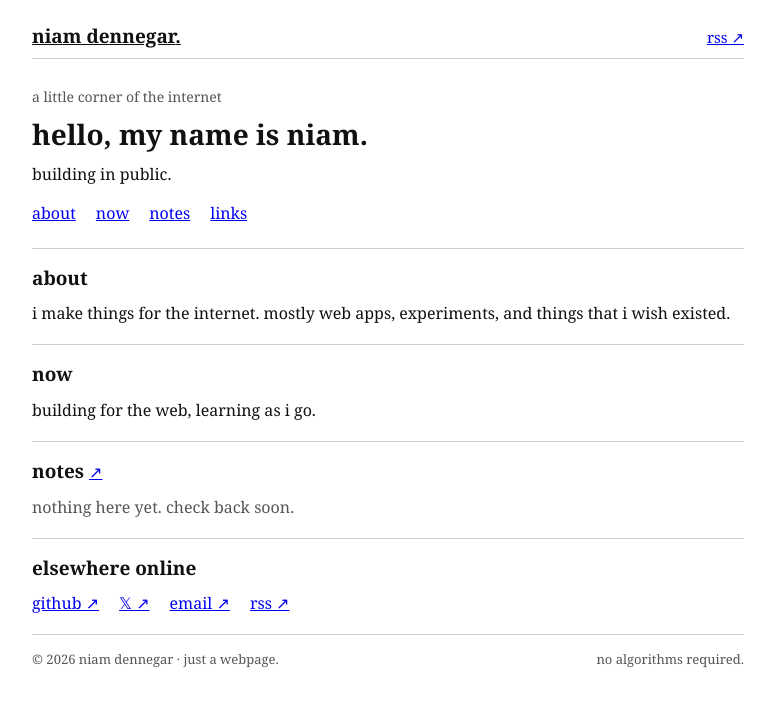
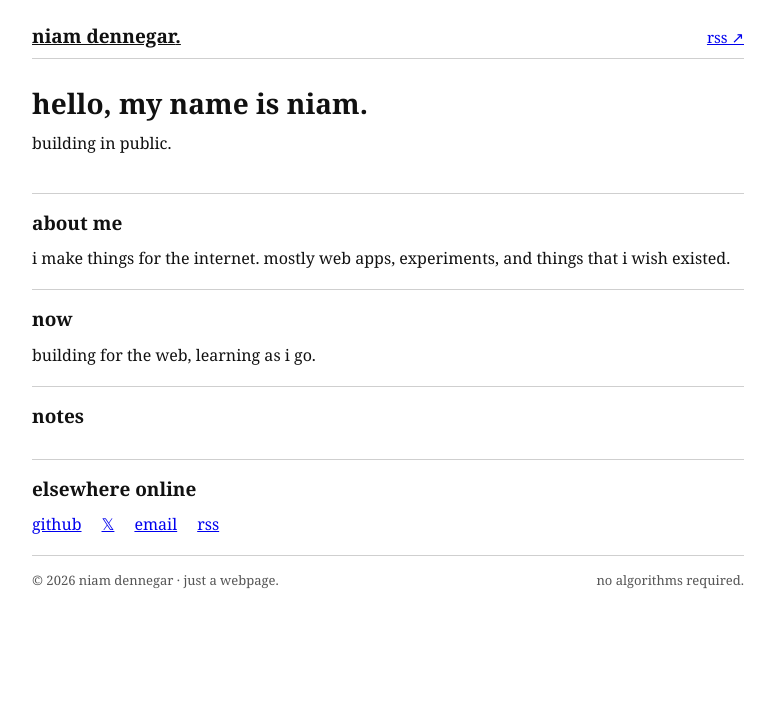
Before and after one commit to iamniam/niam.gg, a Jekyll site: the page built from index.html, in a window 1280 px wide. Shown: the top 707 px of the page, without its empty margins (252-1027 px from the left). Built offline with Jekyll 4.4.1, drawn with Linux system fonts in a browser that asks for light colours.

Commit message:
Refine classic homepage: index.html

```diff
--- a/index.html
+++ b/index.html
@@ -1,24 +1,17 @@
 ---
 layout: default
 title: home
-description: "a little corner of the internet. niam is building for the web."
+description: "niam dennegar's personal homepage. building in public."
 ---
 {% assign profile = site.data.profile %}
 <main>
   <section class="hero">
-    <p class="eyebrow">a little corner of the internet</p>
     <h1>{{ profile.headline | escape }}</h1>
     <p class="tagline">{{ profile.tagline | escape }}</p>
-    <nav aria-label="on this page">
-      <a href="#about">about</a>
-      <a href="#now">now</a>
-      <a href="#notes">notes</a>
-      <a href="#links">links</a>
-    </nav>
   </section>
 
   <section class="section" id="about">
-    <h2>about</h2>
+    <h2>about me</h2>
     <p>{{ profile.about | escape }}</p>
   </section>
 
@@ -28,15 +21,16 @@ description: "a little corner of the internet. niam is building for the web."
   </section>
 
   <section class="section" id="notes">
-    <h2>notes <a href="feed.xml" aria-label="subscribe via RSS">↗</a></h2>
+    <h2>notes</h2>
+    {% if profile.featured_note_url and profile.featured_note_url != empty and profile.featured_note_link and profile.featured_note_link != empty %}
+    <p class="featured-note">{{ profile.featured_note_text | escape }} <a href="{{ profile.featured_note_url | escape }}" rel="noopener noreferrer">{{ profile.featured_note_link | escape }}</a></p>
+    {% endif %}
     {% for post in site.posts limit: 10 %}
     <article class="note">
       <time class="date" datetime="{{ post.date | date: '%Y-%m-%d' }}">{{ post.date | date: '%b %-d, %Y' | downcase }}</time>
       <h3><a href="{{ post.url | remove_first: '/' }}">{{ post.title | escape }}</a></h3>
       <p>{{ post.excerpt | strip_html | normalize_whitespace | truncate: 180 | escape }}</p>
     </article>
-    {% else %}
-    <p class="empty">nothing here yet. check back soon.</p>
     {% endfor %}
   </section>
 
@@ -44,15 +38,15 @@ description: "a little corner of the internet. niam is building for the web."
     <h2>elsewhere online</h2>
     <div class="links">
       {% if profile.github and profile.github != empty %}
-      <a href="{{ profile.github | escape }}" rel="me noopener noreferrer">github ↗</a>
+      <a href="{{ profile.github | escape }}" rel="me noopener noreferrer">github</a>
       {% endif %}
       {% if profile.x and profile.x != empty %}
-      <a href="{{ profile.x | escape }}" rel="me noopener noreferrer">𝕏 ↗</a>
+      <a href="{{ profile.x | escape }}" rel="me noopener noreferrer">𝕏</a>
       {% endif %}
       {% if profile.email and profile.email != empty %}
-      <a href="mailto:{{ profile.email | escape }}">email ↗</a>
+      <a href="mailto:{{ profile.email | escape }}">email</a>
       {% endif %}
-      <a href="feed.xml" type="application/rss+xml">rss ↗</a>
+      <a href="feed.xml" type="application/rss+xml">rss</a>
     </div>
   </section>
 </main>
```
